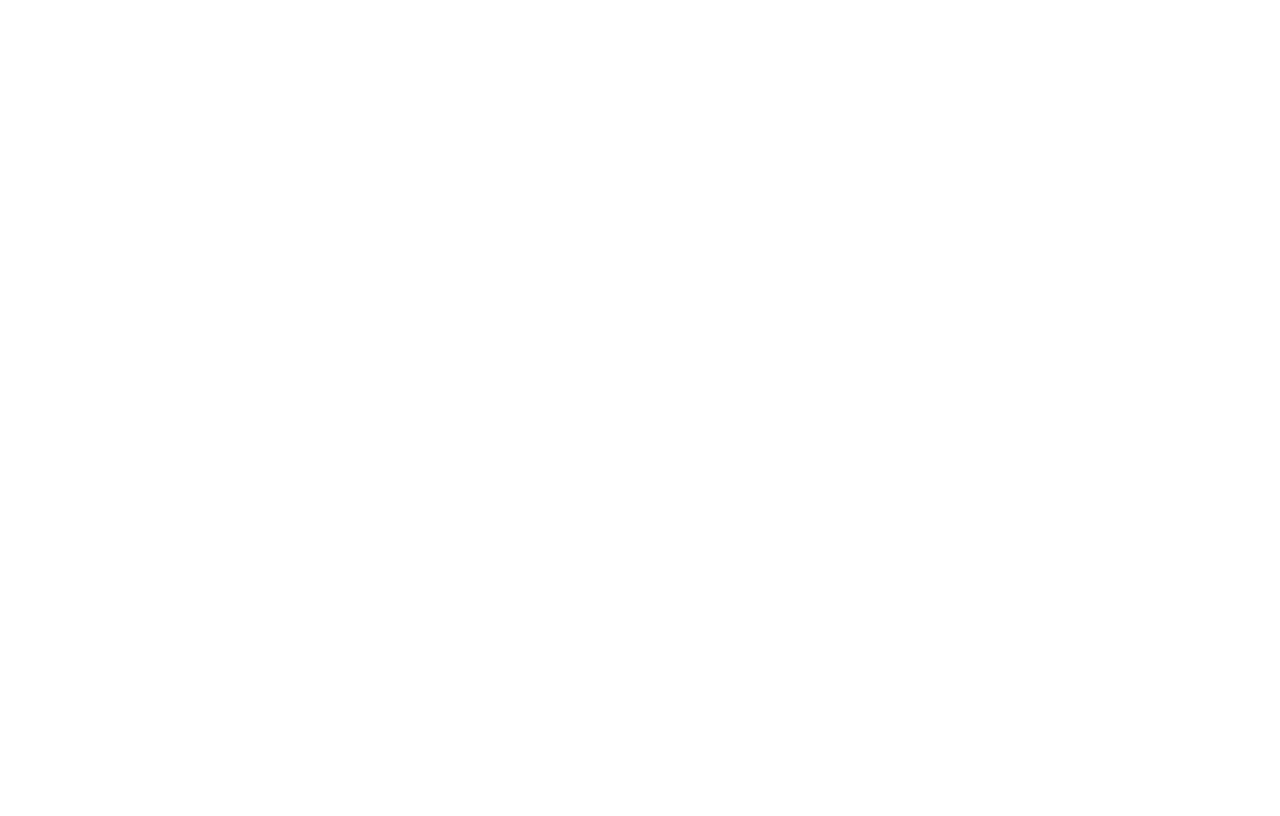
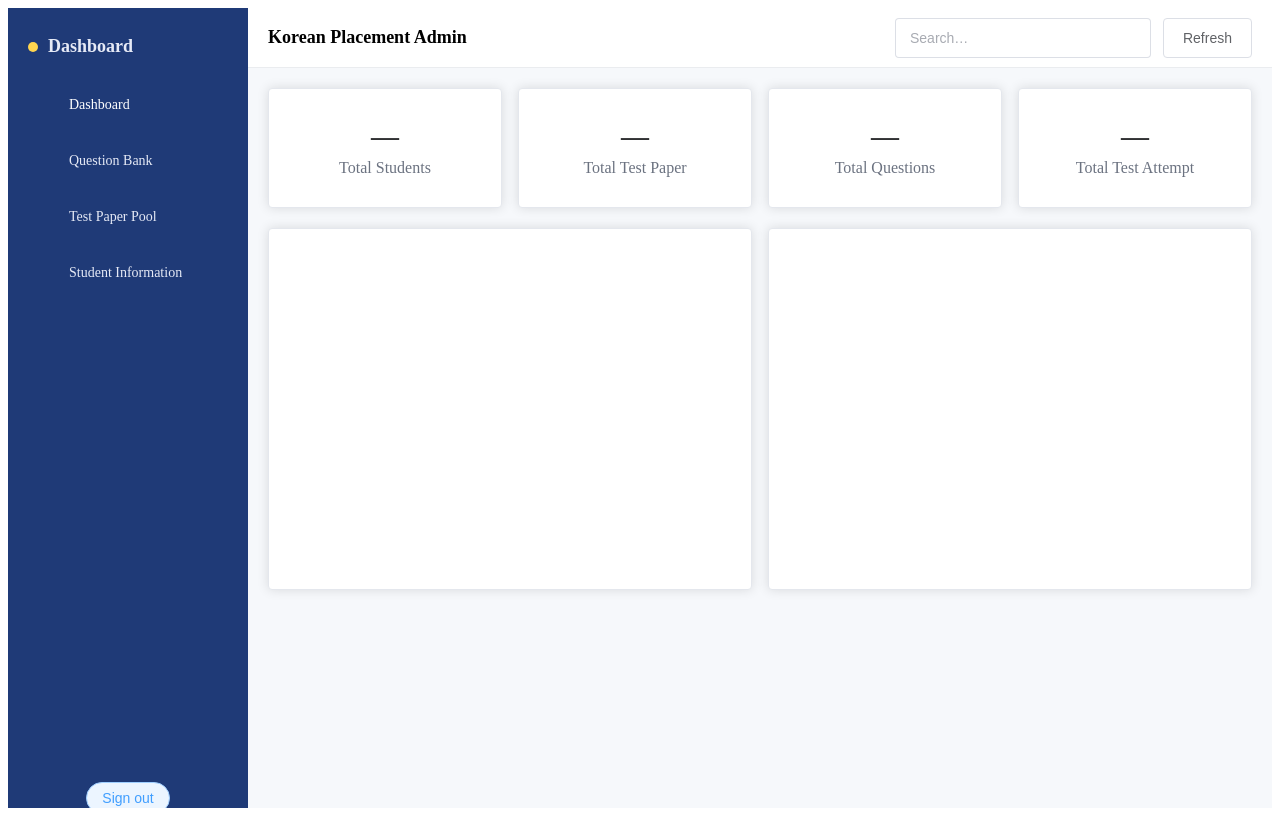
Before and after one commit to Liujialin0820/CITS5206_FrontEnd, a Vue app: page /admin-home in a window 1280 px wide. Before the commit this address had no page. Built offline with nearby package versions, Linux system fonts and the light colour scheme.

Commit message:
feat: implement user login and persist user information

```diff
--- a/package.json
+++ b/package.json
@@ -13,6 +13,7 @@
   },
   "dependencies": {
     "axios": "^1.11.0",
+    "echarts": "^6.0.0",
     "element-plus": "^2.10.6",
     "pinia": "^3.0.3",
     "vue": "^3.5.18",
--- /dev/null
+++ b/src/components/DashboardContent.vue
@@ -0,0 +1,166 @@
+<template>
+    {{ authStore.user }}
+  <div class="dashboard">
+    <!-- 顶部统计卡片 -->
+    <div class="stats">
+      <el-card class="stat">
+        <div class="num">{{ display(stats.students) }}</div>
+        <div class="label">Total Students</div>
+      </el-card>
+      <el-card class="stat">
+        <div class="num">{{ display(stats.testPapers) }}</div>
+        <div class="label">Total Test Paper</div>
+      </el-card>
+      <el-card class="stat">
+        <div class="num">{{ display(stats.questions) }}</div>
+        <div class="label">Total Questions</div>
+      </el-card>
+      <el-card class="stat">
+        <div class="num">{{ display(stats.attempts) }}</div>
+        <div class="label">Total Test Attempt</div>
+      </el-card>
+    </div>
+
+    <!-- 图表区域 -->
+    <div class="charts">
+      <el-card class="chart-card">
+        <div ref="barRef" class="chart"></div>
+      </el-card>
+      <el-card class="chart-card">
+        <div ref="radarRef" class="chart"></div>
+      </el-card>
+    </div>
+  </div>
+</template>
+
+<script setup>
+import { onMounted, onBeforeUnmount, ref, watch } from "vue";
+import * as echarts from "echarts";
+import { useAuthStore } from "@/stores/authStore";
+
+const authStore = useAuthStore();
+const props = defineProps({
+  stats: { type: Object, default: () => ({}) },
+  categories: { type: Array, default: () => [] },
+  barData: { type: Array, default: () => [] },
+  radarIndicators: { type: Array, default: () => [] }, // [{ name, max? }, ...]
+  radarData: { type: Array, default: () => [] }, // [values...]
+});
+
+function display(val) {
+  return typeof val === "number" ? val : "—";
+}
+
+const barRef = ref(null);
+let barChart = null;
+
+const radarRef = ref(null);
+let radarChart = null;
+
+function renderBar() {
+  if (!barRef.value) return;
+  if (!barChart) barChart = echarts.init(barRef.value);
+  barChart.setOption({
+    grid: { left: 40, right: 20, top: 30, bottom: 40 },
+    tooltip: { trigger: "axis" },
+    xAxis: {
+      type: "category",
+      data: props.categories,
+      axisTick: { alignWithLabel: true },
+    },
+    yAxis: { type: "value", splitLine: { show: true } },
+    series: [
+      {
+        type: "bar",
+        data: props.barData,
+        barMaxWidth: 40,
+        itemStyle: { borderRadius: [6, 6, 0, 0] },
+      },
+    ],
+  });
+}
+
+function renderRadar() {
+  if (!radarRef.value) return;
+  if (!radarChart) radarChart = echarts.init(radarRef.value);
+  radarChart.setOption({
+    tooltip: {},
+    radar: {
+      indicator: props.radarIndicators,
+      splitArea: { show: true },
+    },
+    series: [
+      {
+        type: "radar",
+        areaStyle: {},
+        data: [{ value: props.radarData }],
+      },
+    ],
+  });
+}
+
+function resize() {
+  barChart && barChart.resize();
+  radarChart && radarChart.resize();
+}
+
+onMounted(() => {
+  renderBar();
+  renderRadar();
+  window.addEventListener("resize", resize);
+});
+
+onBeforeUnmount(() => {
+  window.removeEventListener("resize", resize);
+  barChart && barChart.dispose();
+  radarChart && radarChart.dispose();
+});
+
+watch(() => [props.barData, props.categories], renderBar, { deep: true });
+watch(() => [props.radarData, props.radarIndicators], renderRadar, {
+  deep: true,
+});
+</script>
+
+<style scoped>
+.dashboard {
+  display: flex;
+  flex-direction: column;
+  gap: 20px;
+}
+.stats {
+  display: grid;
+  grid-template-columns: repeat(4, minmax(160px, 1fr));
+  gap: 16px;
+}
+.stat {
+  text-align: center;
+  padding: 10px 0;
+}
+.num {
+  font-size: 28px;
+  font-weight: 800;
+  line-height: 1.2;
+}
+.label {
+  color: #6b7280;
+  margin-top: 6px;
+}
+.charts {
+  display: grid;
+  grid-template-columns: 1fr 1fr;
+  gap: 16px;
+}
+.chart-card {
+  height: 360px;
+}
+.chart {
+  width: 100%;
+  height: 100%;
+}
+@media (max-width: 1024px) {
+  .charts {
+    grid-template-columns: 1fr;
+  }
+}
+</style>
--- /dev/null
+++ b/src/components/Sidebar.vue
@@ -0,0 +1,84 @@
+<template>
+  <div class="sidebar">
+    <div class="logo">
+      <span class="dot" />
+      <span class="text">Dashboard</span>
+    </div>
+
+    <el-menu
+      class="menu"
+      background-color="transparent"
+      text-color="#e6eaf6"
+      active-text-color="#ffffff"
+      :default-active="active"
+    >
+      <el-menu-item index="dashboard">
+        <el-icon><i class="el-icon-menu" /></el-icon>
+        <span>Dashboard</span>
+      </el-menu-item>
+
+      <el-menu-item index="question-bank">
+        <el-icon><i class="el-icon-document" /></el-icon>
+        <span>Question Bank</span>
+      </el-menu-item>
+
+      <el-menu-item index="test-papers">
+        <el-icon><i class="el-icon-files" /></el-icon>
+        <span>Test Paper Pool</span>
+      </el-menu-item>
+
+      <el-menu-item index="students">
+        <el-icon><i class="el-icon-user" /></el-icon>
+        <span>Student Information</span>
+      </el-menu-item>
+    </el-menu>
+
+    <div class="spacer" />
+    <div class="logout">
+      <el-button type="primary" plain round>Sign out</el-button>
+    </div>
+  </div>
+</template>
+
+<script setup>
+import { ref } from "vue";
+const active = ref("dashboard");
+</script>
+
+<style scoped>
+.sidebar {
+  height: 100%;
+  display: flex;
+  flex-direction: column;
+  padding: 16px 12px;
+  color: #e6eaf6;
+}
+.logo {
+  display: flex;
+  align-items: center;
+  gap: 10px;
+  padding: 12px 8px;
+  margin-bottom: 8px;
+}
+.logo .dot {
+  width: 10px;
+  height: 10px;
+  background: #ffd54f;
+  border-radius: 50%;
+}
+.logo .text {
+  font-weight: 700;
+  font-size: 18px;
+}
+.menu {
+  border-right: none;
+}
+.spacer {
+  flex: 1;
+}
+.logout {
+  padding: 10px;
+  display: flex;
+  justify-content: center;
+}
+</style>
--- a/src/router/index.js
+++ b/src/router/index.js
@@ -16,6 +16,13 @@
       path: "/",
       component: () => import("@/views/public_page/home_page/home.vue"),
     },
+
+
+    {
+      path: "/admin-home",
+      name: "admin-home",
+      component: () => import("@/views/admin_page/home/home.vue"),
+    },
   ],
 });
 
--- a/src/stores/authStore.js
+++ b/src/stores/authStore.js
@@ -14,8 +14,8 @@
       token.value = token_data;
     };
 
-    let is_staff = computed(() => {
-      return !!(token.value && user.value.is_staff);
+    let is_superuser = computed(() => {
+      return !!(token.value && user.value.is_superuser);
     });
 
     let logout = async () => {
@@ -28,7 +28,7 @@
       setUserToken,
       user,
       token,
-      is_staff,
+      is_superuser,
       logout,
     };
   },
--- /dev/null
+++ b/src/views/admin_page/home/home.vue
@@ -0,0 +1,105 @@
+<template>
+  <el-container class="app-shell">
+    <el-aside width="240px" class="app-aside">
+      <Sidebar />
+    </el-aside>
+
+    <el-container class="app-main">
+      <el-header class="app-header">
+        <div class="brand">Korean Placement Admin</div>
+        <div class="header-right">
+          <el-input
+            v-model="keyword"
+            placeholder="Search…"
+            clearable
+            size="large"
+            class="w-64"
+          />
+          <el-button size="large" @click="onRefresh">Refresh</el-button>
+        </div>
+      </el-header>
+
+      <el-main class="app-content">
+        <DashboardContent
+          :stats="stats"
+          :bar-data="barData"
+          :radar-data="radarData"
+          :categories="categories"
+          :radar-indicators="radarIndicators"
+        />
+      </el-main>
+    </el-container>
+  </el-container>
+</template>
+
+<script setup>
+import { ref } from "vue";
+import Sidebar from "@/components/Sidebar.vue";
+import DashboardContent from "@/components/DashboardContent.vue";
+
+const keyword = ref("");
+
+// —— 这些数据通常来自 API ——
+// 为了避免写死具体数字，这里给出结构示例；你接上后端后替换为真实值即可。
+const stats = ref({
+  students: null,
+  testPapers: null,
+  questions: null,
+  attempts: null,
+});
+
+const categories = ref([
+  "Vocabulary",
+  "Grammar",
+  "Listening",
+  "Reading",
+  "Writing",
+]);
+const barData = ref([]); // 对应每个类别的问题数量 e.g. [..]
+const radarIndicators = ref(
+  categories.value.map((name) => ({ name })) // max 可选：接入数据后再设
+);
+const radarData = ref([]); // 各维度平均分 e.g. [..]
+
+function onRefresh() {
+  // TODO: 调你的 API，更新 stats / barData / radarData
+  // 示例：
+  // const res = await api.get('/dashboard')
+  // stats.value = res.data.stats
+  // barData.value = res.data.bar
+  // radarIndicators.value = res.data.radar.indicators
+  // radarData.value = res.data.radar.values
+}
+</script>
+
+<style scoped>
+.app-shell {
+  height: 100vh;
+}
+.app-aside {
+  background: #1f3a77;
+  color: #fff;
+}
+.app-main {
+  background: #f6f8fb;
+}
+.app-header {
+  display: flex;
+  align-items: center;
+  justify-content: space-between;
+  background: #fff;
+  border-bottom: 1px solid #eaecef;
+}
+.brand {
+  font-weight: 700;
+  font-size: 18px;
+}
+.header-right {
+  display: flex;
+  gap: 12px;
+  align-items: center;
+}
+.w-64 {
+  width: 16rem;
+}
+</style>
--- a/src/views/public_page/admin_login/admin_login.vue
+++ b/src/views/public_page/admin_login/admin_login.vue
@@ -72,7 +72,10 @@
 import { reactive, ref } from "vue";
 import { ElMessage } from "element-plus";
 import { login_api } from "@/apis/user_api";
+import { useRouter } from "vue-router";
+import { useAuthStore } from "@/stores/authStore";
 
+const router = useRouter();
 const formRef = ref(null);
 
 const form = reactive({
@@ -93,11 +96,14 @@
   password: [{ required: true, trigger: "blur" }],
 };
 
+const authStore = useAuthStore();
+
 const onSubmit = () => {
   formRef.value?.validate(async (ok) => {
     const data = await login_api(form.email, form.password);
     console.log(data);
-
+    authStore.setUserToken(data.user, data.token);
+    router.push({ name: "admin-home" });
     ElMessage.success("Form validated. Starting the test...");
   });
 };
```
Also changed, not shown: 1 other file (tests, documents, lock files or other folders).
